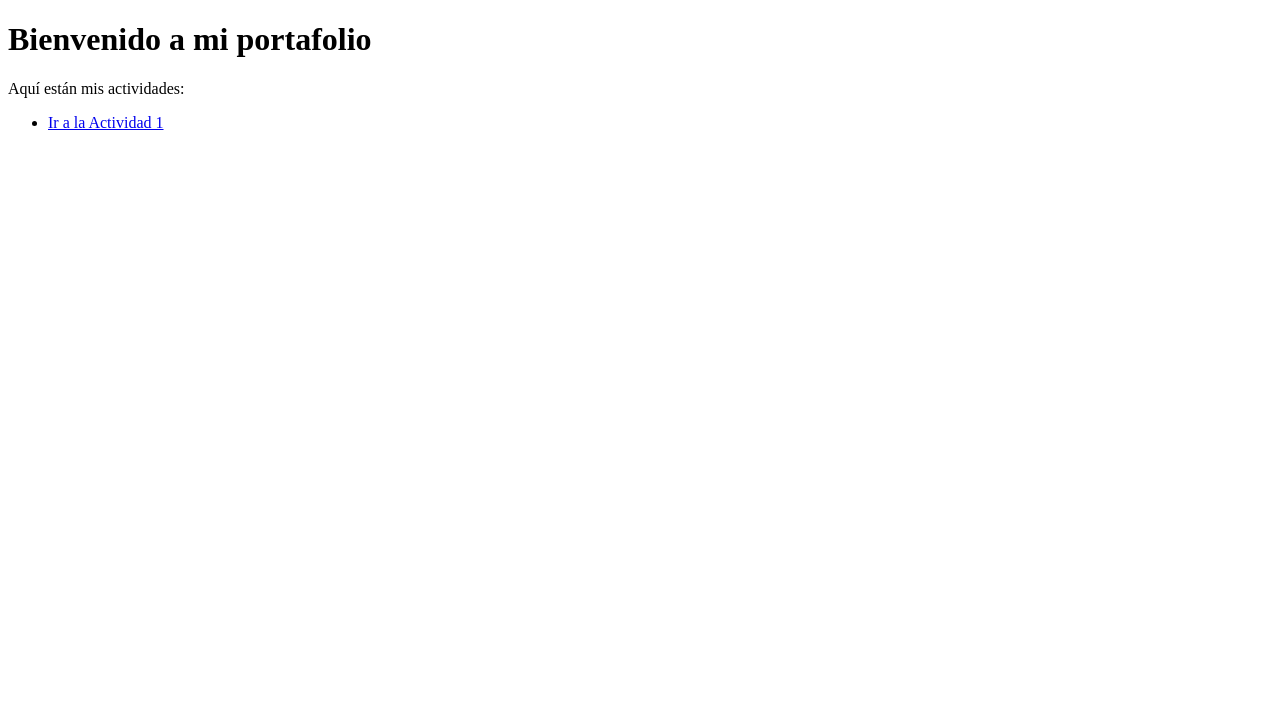
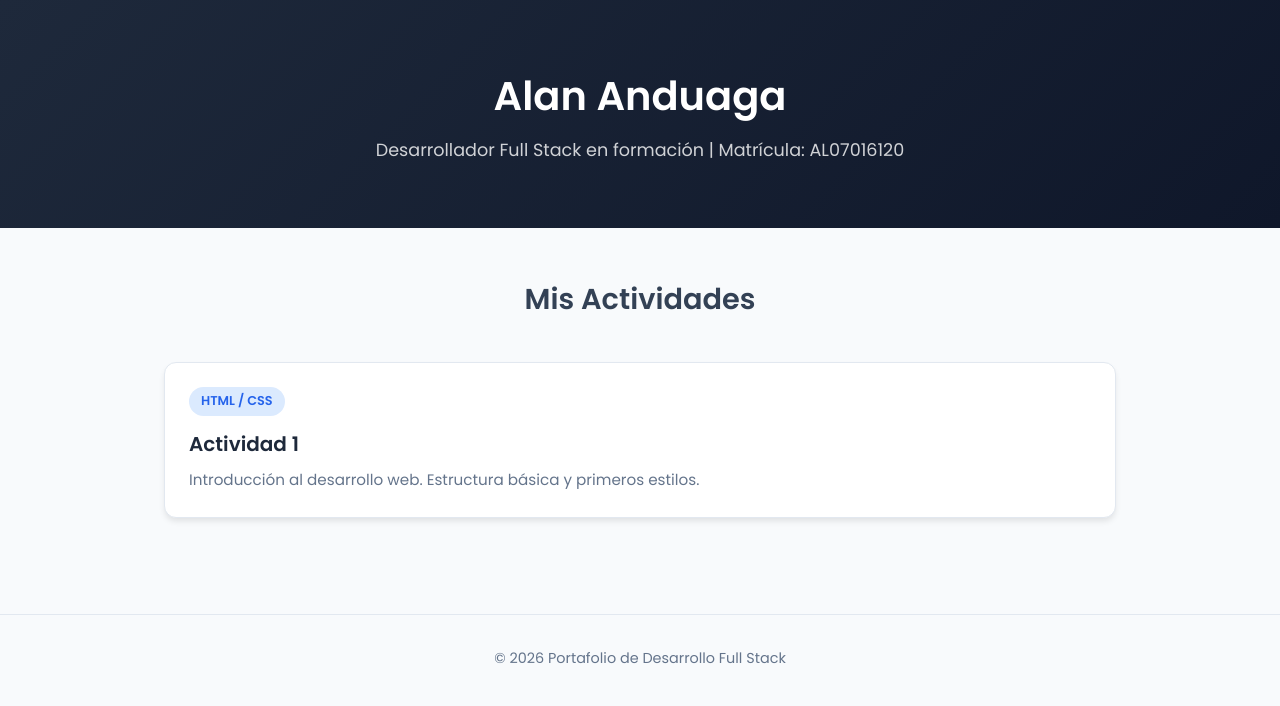
Before and after one commit to Parsival777/Acts-Desarrollo-Full-Stack---Alan-Anduaga-, a plain HTML site: page index.html in a window 1280 px wide. Drawn offline with Linux system fonts and the light colour scheme.

Commit message:
Revamp portfolio page layout and styles
Updated the HTML structure and styles for the portfolio page, including meta tags, header, and footer.

```diff
--- a/index.html
+++ b/index.html
@@ -1,13 +1,153 @@
 <!DOCTYPE html>
-<html>
+<html lang="es">
 <head>
-    <title>Mis Tareas</title>
+    <meta charset="UTF-8">
+    <meta name="viewport" content="width=device-width, initial-scale=1.0">
+    <title>Portafolio | Alan Anduaga</title>
+    <link href="https://fonts.googleapis.com/css2?family=Poppins:wght@300;400;600&display=swap" rel="stylesheet">
+    <style>
+        /* 1. Estilos Generales */
+        :root {
+            --primary-color: #2563eb; /* Azul moderno */
+            --bg-color: #f8fafc;      /* Fondo claro */
+            --card-bg: #ffffff;       /* Fondo de tarjetas */
+            --text-color: #1e293b;    /* Texto oscuro */
+        }
+
+        * {
+            margin: 0;
+            padding: 0;
+            box-sizing: border-box;
+        }
+
+        body {
+            font-family: 'Poppins', sans-serif;
+            background-color: var(--bg-color);
+            color: var(--text-color);
+            line-height: 1.6;
+        }
+
+        /* 2. Encabezado (Hero Section) */
+        header {
+            background: linear-gradient(135deg, #1e293b 0%, #0f172a 100%);
+            color: white;
+            padding: 4rem 2rem;
+            text-align: center;
+        }
+
+        header h1 {
+            font-size: 2.5rem;
+            margin-bottom: 0.5rem;
+        }
+
+        header p {
+            font-size: 1.1rem;
+            opacity: 0.8;
+        }
+
+        /* 3. Contenedor Principal */
+        .container {
+            max-width: 1000px;
+            margin: 0 auto;
+            padding: 3rem 1.5rem;
+        }
+
+        .section-title {
+            text-align: center;
+            margin-bottom: 2.5rem;
+            font-size: 1.8rem;
+            color: #334155;
+        }
+
+        /* 4. Grid de Proyectos (Tarjetas) */
+        .projects-grid {
+            display: grid;
+            grid-template-columns: repeat(auto-fit, minmax(280px, 1fr));
+            gap: 2rem;
+        }
+
+        .card {
+            background: var(--card-bg);
+            border-radius: 12px;
+            overflow: hidden;
+            box-shadow: 0 4px 6px -1px rgba(0, 0, 0, 0.1);
+            transition: transform 0.3s ease, box-shadow 0.3s ease;
+            text-decoration: none;
+            color: inherit;
+            border: 1px solid #e2e8f0;
+        }
+
+        .card:hover {
+            transform: translateY(-5px);
+            box-shadow: 0 10px 15px -3px rgba(0, 0, 0, 0.1);
+            border-color: var(--primary-color);
+        }
+
+        .card-body {
+            padding: 1.5rem;
+        }
+
+        .card-tag {
+            background-color: #dbeafe;
+            color: var(--primary-color);
+            padding: 0.25rem 0.75rem;
+            border-radius: 20px;
+            font-size: 0.8rem;
+            font-weight: 600;
+            display: inline-block;
+            margin-bottom: 0.8rem;
+        }
+
+        .card-title {
+            font-size: 1.25rem;
+            font-weight: 600;
+            margin-bottom: 0.5rem;
+        }
+
+        .card-desc {
+            font-size: 0.95rem;
+            color: #64748b;
+        }
+
+        /* 5. Footer */
+        footer {
+            text-align: center;
+            padding: 2rem;
+            color: #64748b;
+            font-size: 0.9rem;
+            margin-top: 3rem;
+            border-top: 1px solid #e2e8f0;
+        }
+    </style>
 </head>
 <body>
-    <h1>Bienvenido a mi portafolio</h1>
-    <p>Aquí están mis actividades:</p>
-    <ul>
-        <li><a href="Act1/index.html">Ir a la Actividad 1</a></li>
-    </ul>
+
+    <header>
+        <h1>Alan Anduaga</h1>
+        <p>Desarrollador Full Stack en formación | Matrícula: AL07016120</p>
+    </header>
+
+    <div class="container">
+        <h2 class="section-title">Mis Actividades</h2>
+
+        <div class="projects-grid">
+
+            <a href="Act1/index.html" class="card">
+                <div class="card-body">
+                    <span class="card-tag">HTML / CSS</span>
+                    <h3 class="card-title">Actividad 1</h3>
+                    <p class="card-desc">
+                        Introducción al desarrollo web. Estructura básica y primeros estilos.
+                    </p>
+                </div>
+            </a>
+
+            </div>
+    </div>
+
+    <footer>
+        <p>&copy; 2026 Portafolio de Desarrollo Full Stack</p>
+    </footer>
+
 </body>
 </html>
```
